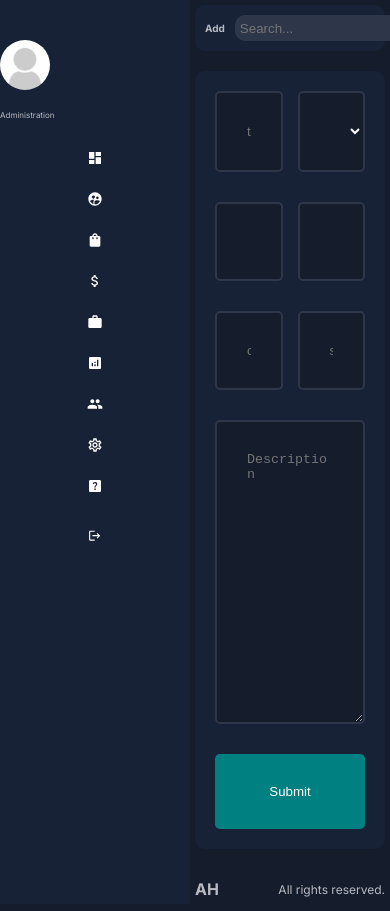
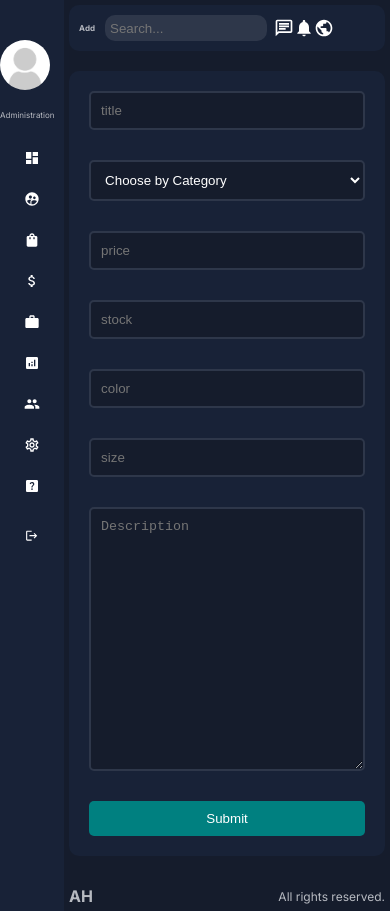
Before and after one commit to ahmedhanydev/nextjs-admin-dashboard, a Next.js app: page /dashboard/products/add in a window 390 px wide. Built offline with nearby package versions, Linux system fonts and the light colour scheme; no server answers; sample sign-in values are in the browser's storage.

Commit message:
change in mobile styles

```diff
--- a/app/ui/dashboard/dashboard.module.css
+++ b/app/ui/dashboard/dashboard.module.css
@@ -54,7 +54,7 @@
     padding: 5px;
     flex: 1;
     width: 85%;
-    overflow-x: hidden;
+    /* overflow-x: hidden; */
   }
 }
 
--- a/app/ui/dashboard/navbar/navbar.module.css
+++ b/app/ui/dashboard/navbar/navbar.module.css
@@ -55,6 +55,9 @@
   .container {
     padding: 10px;
   }
+  .menu {
+    gap: 7px;
+  }
   .search {
     width: 60%;
     padding: 5px;
@@ -65,7 +68,7 @@
   }
   .title {
     margin-right: 10px;
-    font-size: 10px;
+    font-size: 8px;
   }
 }
 
--- a/app/ui/dashboard/navbar/navbar.tsx
+++ b/app/ui/dashboard/navbar/navbar.tsx
@@ -9,9 +9,13 @@ import {
 } from "react-icons/md";
 const Navbar = () => {
   const pathname = usePathname();
+  const lastSegment = pathname.split("/").pop() as string;
+  const isIDPattern = /^[a-f0-9]{24}$/i.test(lastSegment);
   return (
     <div className={styles.container}>
-      <div className={styles.title}>{pathname.split("/").pop()}</div>
+      {!isIDPattern && lastSegment !== undefined && (
+        <div className={styles.title}>{lastSegment}</div>
+      )}
       <div className={styles.menu}>
         <div className={styles.search}>
           <MdSearch />
--- a/app/ui/dashboard/products/addProduct/addProduct.module.css
+++ b/app/ui/dashboard/products/addProduct/addProduct.module.css
@@ -40,3 +40,13 @@
   border-radius: 5px;
   cursor: pointer;
 }
+
+@media (max-width: 768px) {
+  .form input,
+  .form select,
+  .form textarea,
+  .form button {
+    width: 100%;
+    padding: 10px;
+  }
+}
--- a/app/ui/dashboard/products/singleProduct/singleProduct.module.css
+++ b/app/ui/dashboard/products/singleProduct/singleProduct.module.css
@@ -60,3 +60,18 @@
   cursor: pointer;
   margin-top: 20px;
 }
+
+@media (max-width: 768px) {
+  .container {
+    flex-direction: column;
+    gap: 20px;
+  }
+
+  .form input,
+  .form select,
+  .form textarea,
+  .form button {
+    width: 100%;
+    padding: 10px;
+  }
+}
--- a/app/ui/dashboard/search/search.module.css
+++ b/app/ui/dashboard/search/search.module.css
@@ -14,3 +14,9 @@
   color: var(--text);
   outline: none;
 }
+
+@media (max-width: 768px) {
+  .container {
+    width: 60%;
+  }
+}
--- a/app/ui/dashboard/transactions/transactions.module.css
+++ b/app/ui/dashboard/transactions/transactions.module.css
@@ -73,7 +73,7 @@
   .pending,
   .done,
   .cancelled {
-    font-size: 10px;
+    font-size: 8px;
   }
 }
 
--- a/app/ui/dashboard/users/addUser/addUser.module.css
+++ b/app/ui/dashboard/users/addUser/addUser.module.css
@@ -40,3 +40,13 @@
   border-radius: 5px;
   cursor: pointer;
 }
+
+@media (max-width: 768px) {
+  .form input,
+  .form select,
+  .form textarea,
+  .form button {
+    width: 100%;
+    padding: 10px;
+  }
+}
--- a/app/ui/dashboard/users/singleUser/singleUser.module.css
+++ b/app/ui/dashboard/users/singleUser/singleUser.module.css
@@ -60,3 +60,18 @@
   cursor: pointer;
   margin-top: 20px;
 }
+
+@media (max-width: 768px) {
+  .container {
+    flex-direction: column;
+    gap: 20px;
+  }
+
+  .form input,
+  .form select,
+  .form textarea,
+  .form button {
+    width: 100%;
+    padding: 10px;
+  }
+}
```
Also changed, not shown: app/ui/dashboard/users/users.module.css (+5 -2 lines).
